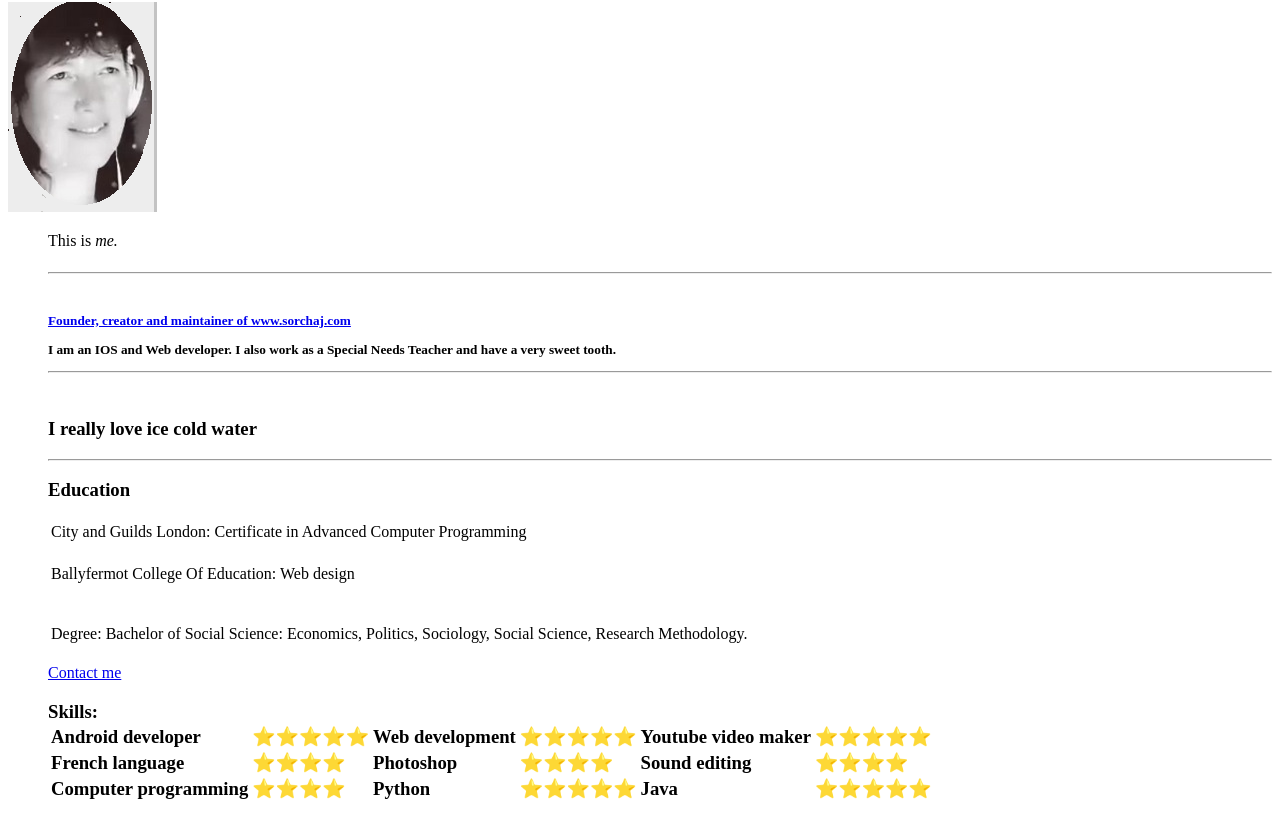
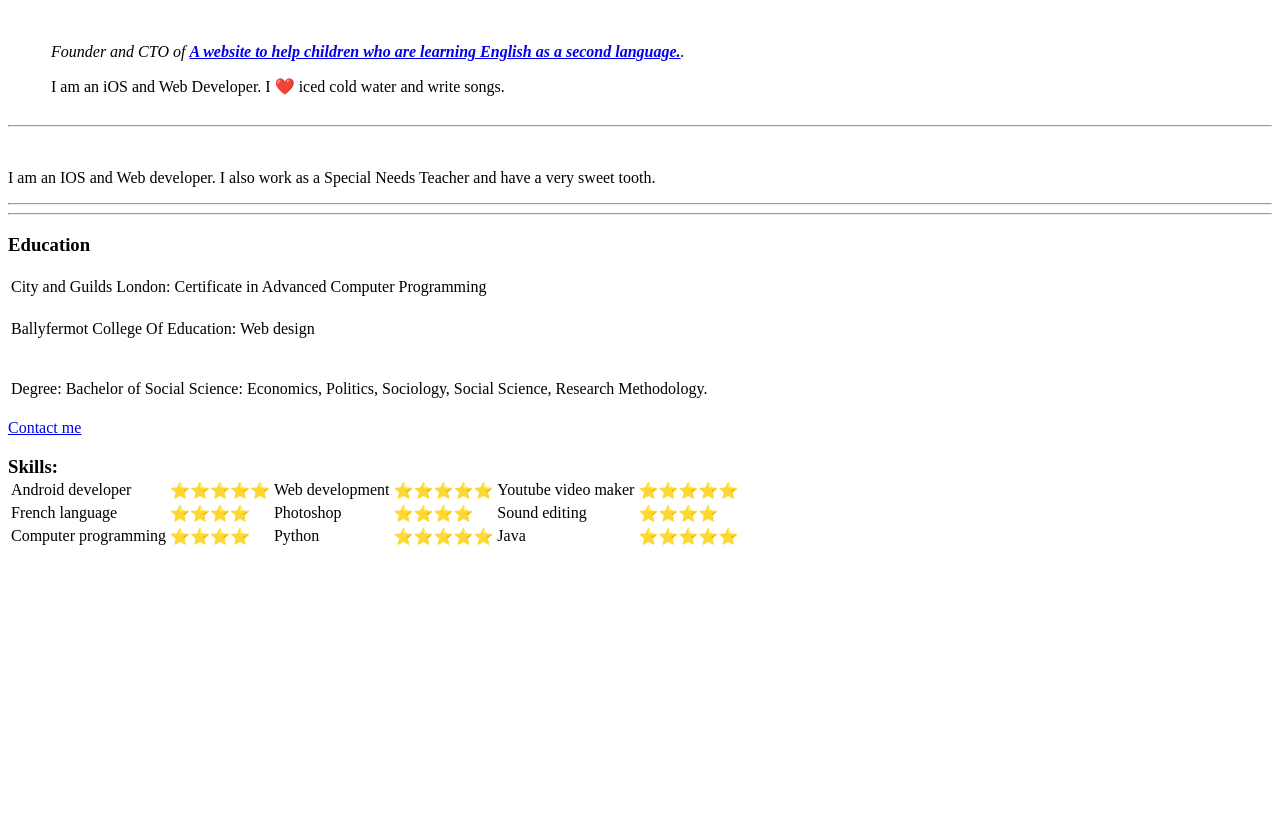
Before and after one commit to Rikser/CV, a plain HTML site: page index.html in a window 1280 px wide. Shown: the part 78-900 px from the top of the page. After the commit the page ends 800 px from the top, so only its background shows below. Drawn offline with Linux system fonts and the light colour scheme.

Commit message:
Update index.html
Updating to make it look better

```diff
--- a/index.html
+++ b/index.html
@@ -1,22 +1,28 @@
-<!DOCTYPE html>
+
 <html lang="en" dir="ltr">
   <head>
     <meta charset="utf-8">
     <title>Curriculum Vitae</title>
+    <link rel="stylesheet" href="css/styles.css">
   </head>
-<body>
-  <h1>Sarah Jackson </h1>
-    <img src="new.png" <p><br><ul>This is <em>me.</em></p>
 
-      <h5> <a href="https://www.sorchaj.com">
-        <hr>
+  <body>
+    <table cellspacing="20">
+      <tr>
+        <td><img src=""new.png"alt="Sarah profile picture"></td>
+  <td><h1>Sarah Jackson </h1>
+  <br>
+ <p><em>Founder and CTO of <strong><a href="https://www.sorchaj.com/">A website to help children who are learning English as a second language.</a></strong>.</em></p>
+        <p>I am an iOS and Web Developer. I ❤️ iced cold water and write songs.</p></td>
+      </tr>
+    </table>
+    <hr>
+
         <br>
-        <www.sorchaj.com</a><br>
-        Founder, creator and maintainer of <strong><a href= "https://www.sorchaj.com">www.sorchaj.com</a></strong>
-        <br>
+
             <p>I am an IOS and Web developer. I also work as a Special Needs Teacher and have a very sweet tooth.</p>
             <hr>
-              <br> <h3> I really love ice cold water</h3>
+
               <hr>
           <h3> Education</h3>
 
```
